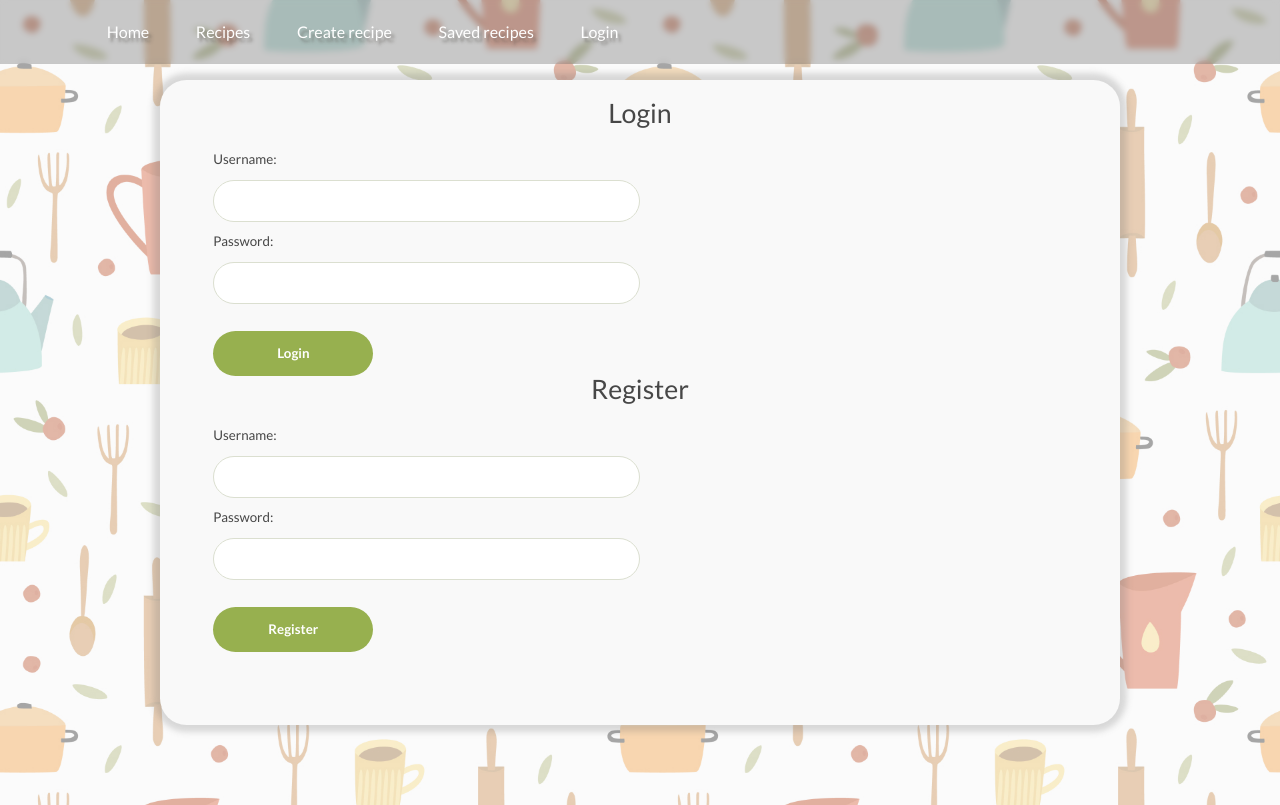
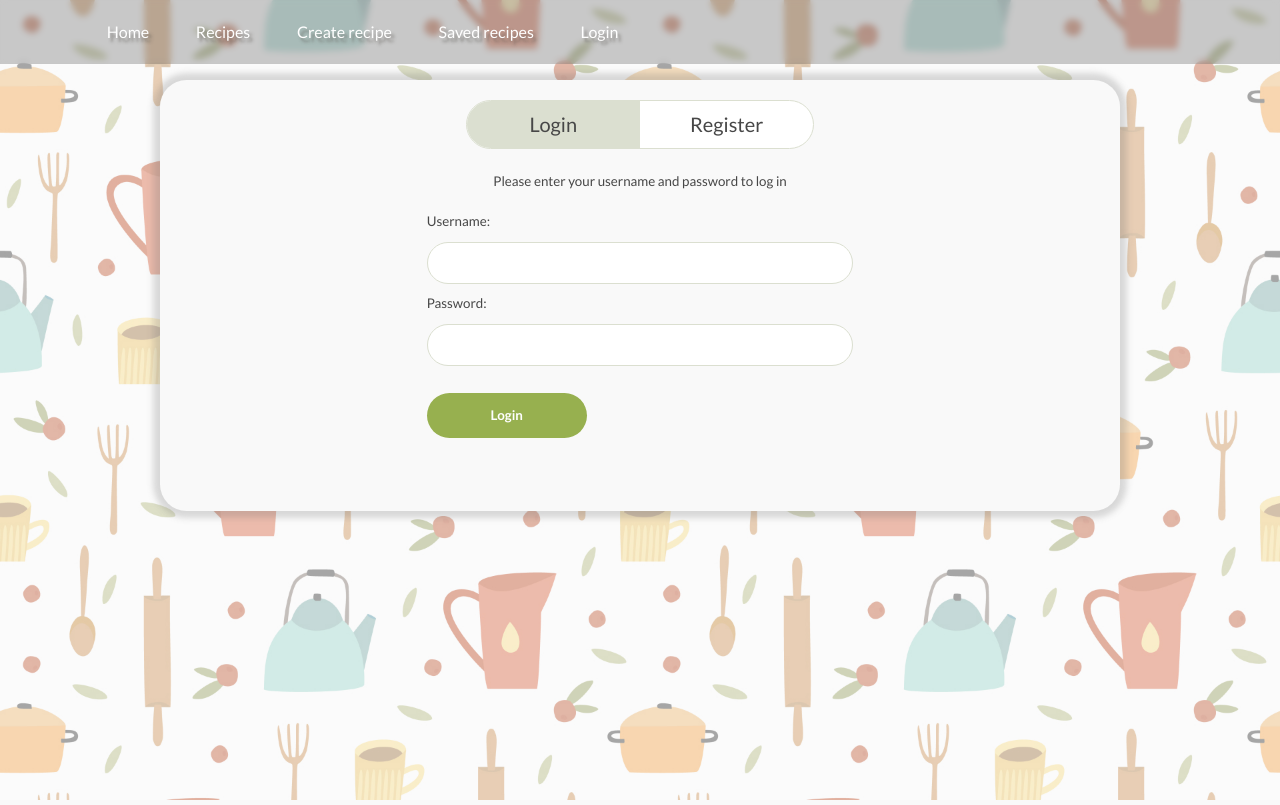
Before and after one commit to Aleftina17/Cookbook-MERN, a React (Vite) app in the folder frontend/: page /auth in a window 1280 px wide. Built offline with nearby package versions, Linux system fonts and the light colour scheme.

Commit message:
fix: auth page switcher

```diff
--- a/frontend/src/components/AuthForm.jsx
+++ b/frontend/src/components/AuthForm.jsx
@@ -1,9 +1,9 @@
 import React from 'react'
 
-const AuthForm = ({username, setUsername, password, setPassword, label, onSubmit}) => {
+const AuthForm = ({username, setUsername, password, setPassword, label, onSubmit, id, description}) => {
   return (
-    <form className="auth_form" onSubmit={onSubmit}>
-            <div className="auth_form__title">{label}</div>
+    <form className="auth_form" id={id} onSubmit={onSubmit}>
+            <div className="auth_form__desc">{description}</div>
             <div className="auth_form__inputs">
                 <div className="auth_form__input">
                     <label htmlFor="username">Username:</label>
--- a/frontend/src/components/Login.jsx
+++ b/frontend/src/components/Login.jsx
@@ -28,11 +28,13 @@ const Login = () => {
     }
 
     return <AuthForm
+    id='loginFrom'
     username={username}
     setUsername={setUsername}
     password={password}
     setPassword={setPassword}
-    label="Login"
+    description="Please enter your username and password to log in"
+    label='Login'
     onSubmit={onSubmit}
     />;
 };
--- a/frontend/src/components/Register.jsx
+++ b/frontend/src/components/Register.jsx
@@ -21,11 +21,13 @@ const Register = () => {
     }
 
     return <AuthForm
+    id='registerFrom'
     username={username}
     setUsername={setUsername}
     password={password}
     setPassword={setPassword}
-    label="Register"
+    description="Create an account by entering your username and password"
+    label= 'Register'
     onSubmit={onSubmit}
      />;
 };
--- a/frontend/src/pages/Auth.jsx
+++ b/frontend/src/pages/Auth.jsx
@@ -1,13 +1,31 @@
-import React from 'react'
+import React, { useState } from 'react'
 import Register from '../components/Register'
 import Login from '../components/Login'
 
 const Auth = () => {
+  const [activeForm, setActiveForm] = useState('login')
+
+  const handleSwitcherClick = (form) => {
+    setActiveForm(form)
+  }
+
   return (
     <div className='auth'>
       <div className="container">
-        <Login />
-        <Register />
+        <div className="auth_switcher">
+          <button
+          className={`auth_switcher__item ${activeForm === 'login' ? 'active' : ''}`}
+          id='loginSwitcher'
+          onClick={() => {handleSwitcherClick('login')}}
+          >Login</button>
+          <button
+          className={`auth_switcher__item ${activeForm === 'register' ? 'active' : ''}`}
+          id='registerSwitcher'
+          onClick={() => handleSwitcherClick('register')}
+          >Register</button>
+        </div>
+        {activeForm === 'login' && <Login />}
+        {activeForm === 'register' && <Register />}
       </div>
     </div>
   )
--- a/frontend/src/scss/pages/_auth-page.scss
+++ b/frontend/src/scss/pages/_auth-page.scss
@@ -11,6 +11,30 @@
         box-shadow: 0 0 1rem 1rem rgba(106, 106, 106, 0.25);
         overflow: hidden;
         padding: 3rem 8rem 11rem;
+        display: flex;
+        flex-direction: column;
+        align-items: center;
+    }
+
+    &_switcher{
+        display: flex;
+        background-color: #fff;
+        border: 0.1rem solid #dbdfd0;
+        border-radius: 7.2rem;
+        overflow: hidden;
+        margin-bottom: 4rem;
+
+        &__item{
+            font-size: 3rem;
+            width: 26rem;
+            text-align: center;
+            padding: 2rem 4rem;
+
+            &.active{
+                background-color: #dbdfd0;
+            }
+
+        }
     }
 
     &_form{
@@ -19,8 +43,11 @@
         gap: 4rem;
         font-size: 2rem;
 
-        &__title{
-            font-size: 4rem;
+        &.active{
+        }
+
+        &__desc{
+            font-size: 2rem;
             align-self: center;
         }
 
```
